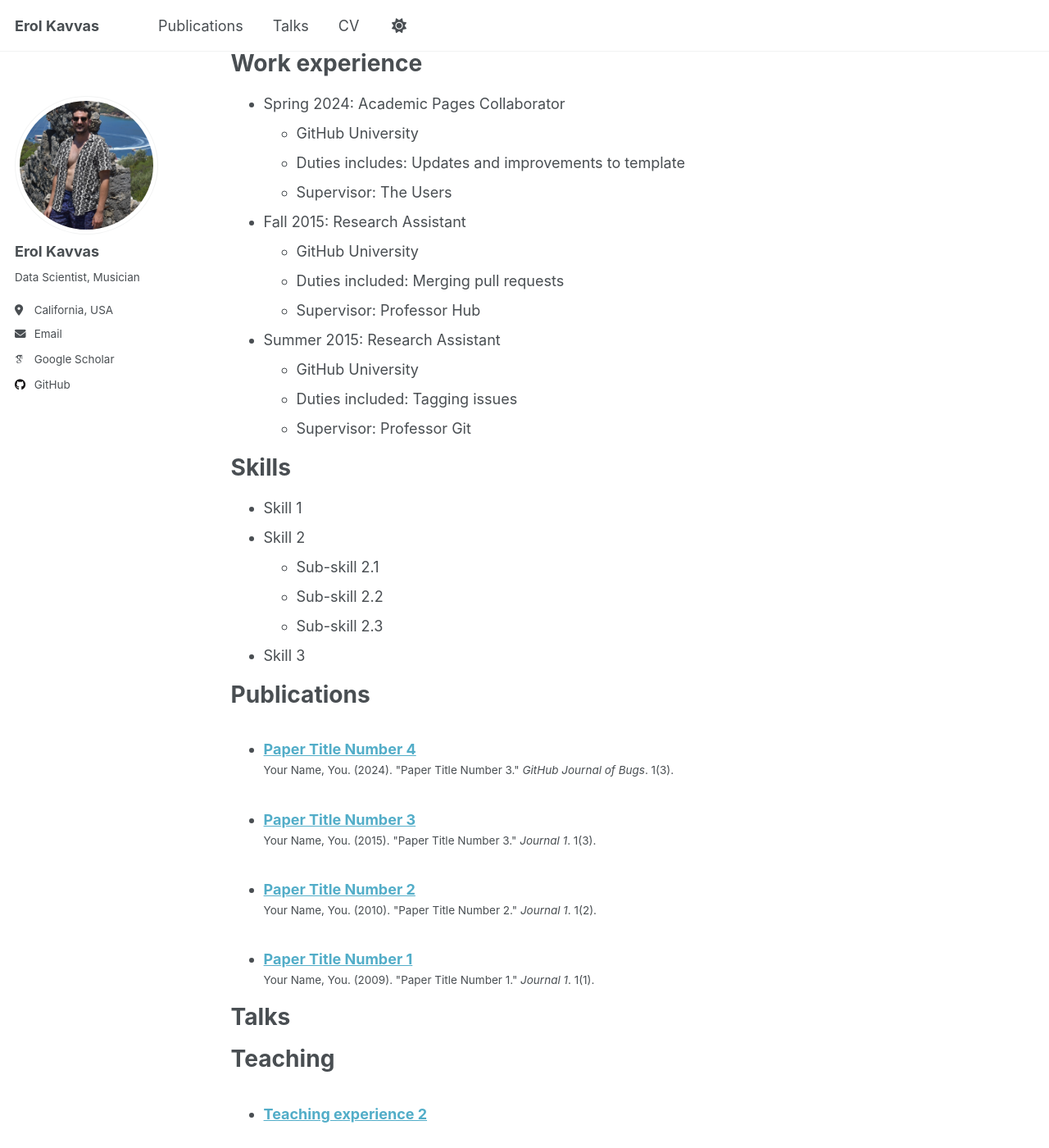
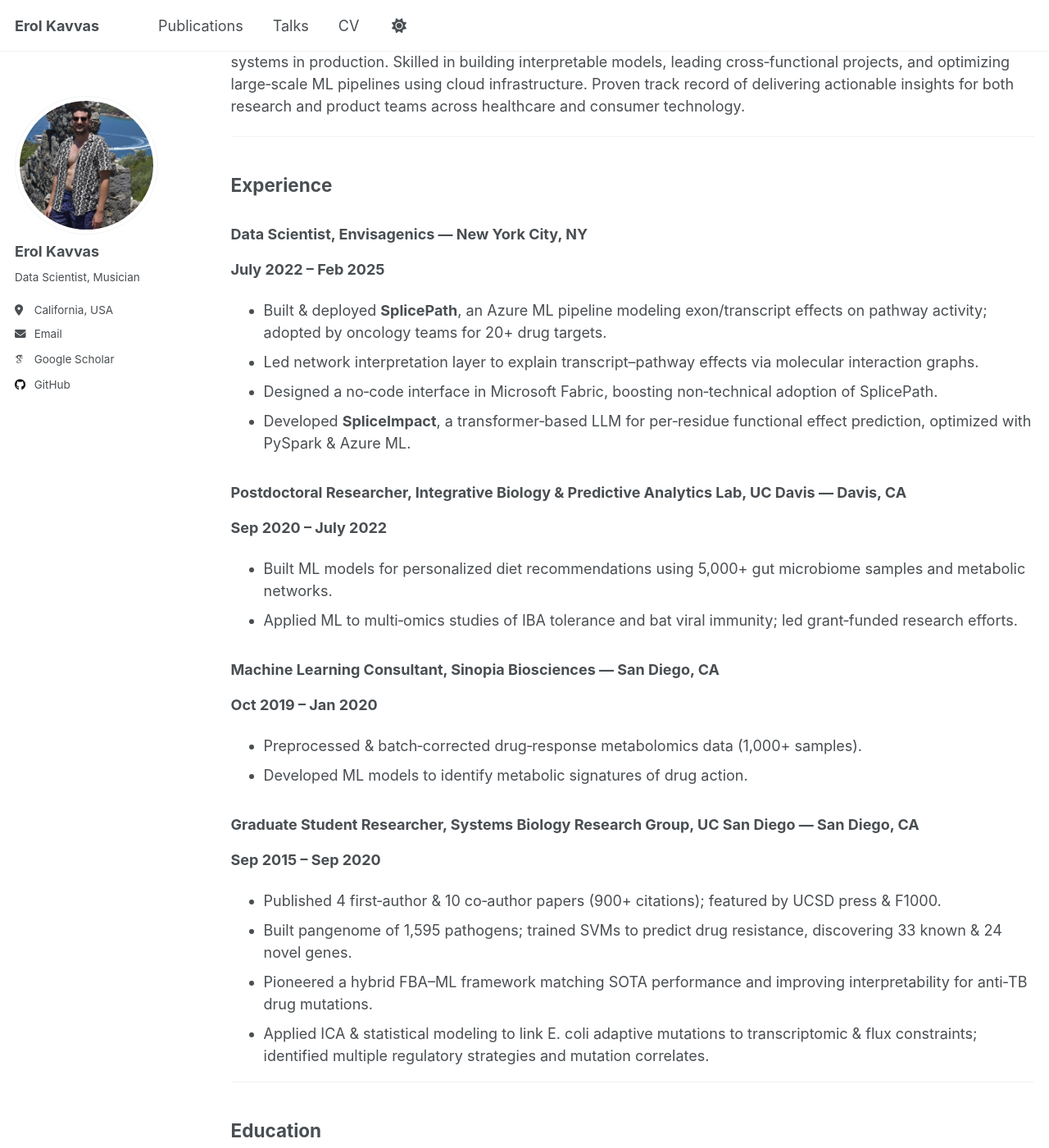
Before and after one commit to erolkavvas/erolkavvas.github.io, a Jekyll site: the page built from _pages/cv.md, in a window 1280 px wide and 1400 px high, scrolled down 249 px. Shown: the whole window at 82% size. Built offline with Jekyll 4.4.1, drawn with Linux system fonts in a browser that asks for light colours; some web fonts are replaced; a file with an impossible date is left out; some of the changed text lies outside the part shown.

Commit message:
update cv for reals

```diff
--- a/_pages/cv.md
+++ b/_pages/cv.md
@@ -9,56 +9,95 @@ redirect_from:
 
 {% include base_path %}
 
-Education
-======
-* Ph.D in Version Control Theory, GitHub University, 2018 (expected)
-* M.S. in Jekyll, GitHub University, 2014
-* B.S. in GitHub, GitHub University, 2012
+# Erol Kavvas
 
-Work experience
-======
-* Spring 2024: Academic Pages Collaborator
-  * GitHub University
-  * Duties includes: Updates and improvements to template
-  * Supervisor: The Users
+---
 
-* Fall 2015: Research Assistant
-  * GitHub University
-  * Duties included: Merging pull requests
-  * Supervisor: Professor Hub
+## Summary
 
-* Summer 2015: Research Assistant
-  * GitHub University
-  * Duties included: Tagging issues
-  * Supervisor: Professor Git
+Data scientist and machine learning researcher with experience developing and deploying scalable, end‑to‑end AI systems in production. Skilled in building interpretable models, leading cross‑functional projects, and optimizing large‑scale ML pipelines using cloud infrastructure. Proven track record of delivering actionable insights for both research and product teams across healthcare and consumer technology.
 
-Skills
-======
-* Skill 1
-* Skill 2
-  * Sub-skill 2.1
-  * Sub-skill 2.2
-  * Sub-skill 2.3
-* Skill 3
+---
 
-Publications
-======
-  <ul>{% for post in site.publications reversed %}
-    {% include archive-single-cv.html %}
-  {% endfor %}</ul>
+## Experience
 
-Talks
-======
-  <ul>{% for post in site.talks reversed %}
-    {% include archive-single-talk-cv.html  %}
-  {% endfor %}</ul>
+### Data Scientist, Envisagenics — New York City, NY
+**July 2022 – Feb 2025**
+- Built & deployed **SplicePath**, an Azure ML pipeline modeling exon/transcript effects on pathway activity; adopted by oncology teams for 20+ drug targets.
+- Led network interpretation layer to explain transcript–pathway effects via molecular interaction graphs.
+- Designed a no‑code interface in Microsoft Fabric, boosting non‑technical adoption of SplicePath.
+- Developed **SpliceImpact**, a transformer‑based LLM for per‑residue functional effect prediction, optimized with PySpark & Azure ML.
 
-Teaching
-======
-  <ul>{% for post in site.teaching reversed %}
-    {% include archive-single-cv.html %}
-  {% endfor %}</ul>
+### Postdoctoral Researcher, Integrative Biology & Predictive Analytics Lab, UC Davis — Davis, CA
+**Sep 2020 – July 2022**
+- Built ML models for personalized diet recommendations using 5,000+ gut microbiome samples and metabolic networks.
+- Applied ML to multi‑omics studies of IBA tolerance and bat viral immunity; led grant‑funded research efforts.
 
-Service and leadership
-======
-* Currently signed in to 43 different slack teams
+### Machine Learning Consultant, Sinopia Biosciences — San Diego, CA
+**Oct 2019 – Jan 2020**
+- Preprocessed & batch‑corrected drug‑response metabolomics data (1,000+ samples).
+- Developed ML models to identify metabolic signatures of drug action.
+
+### Graduate Student Researcher, Systems Biology Research Group, UC San Diego — San Diego, CA
+**Sep 2015 – Sep 2020**
+- Published 4 first‑author & 10 co‑author papers (900+ citations); featured by UCSD press & F1000.
+- Built pangenome of 1,595 pathogens; trained SVMs to predict drug resistance, discovering 33 known & 24 novel genes.
+- Pioneered a hybrid FBA–ML framework matching SOTA performance and improving interpretability for anti‑TB drug mutations.
+- Applied ICA & statistical modeling to link E. coli adaptive mutations to transcriptomic & flux constraints; identified multiple regulatory strategies and mutation correlates.
+
+---
+
+## Education
+
+**Ph.D. in Bioengineering**, University of California, San Diego
+Advisor: Bernhard Ø. Palsson
+Thesis: Biologically‑Interpretable Machine Learning for Microbial Genomics
+*2015 – 2020*
+
+**B.S. in Civil & Environmental Engineering**, University of California, Davis
+*2010 – 2015*
+
+---
+
+## Skills
+
+- **Programming & Tools:** Python (expert), R, SQL, Linux, C, Bash, Git, Docker
+- **Machine Learning:** PyTorch, scikit‑learn, LLMs, SVMs, interpretable ML (LIME, SHAP), deep learning, ensemble methods
+- **Data & Big‑Data:** pandas, NumPy, Matplotlib, PySpark, Azure ML, Microsoft Fabric
+- **Other:** NGS analysis, flux balance analysis, LaTeX, Matlab, Affinity Designer, Ableton
+
+---
+
+## Invited Talks
+
+- **Artificial Intelligence in Genomics**
+  Association of Gene Diagnostics Meeting, Potsdam, Germany (Sep 2019)
+  _Presented on integrating biochemical mechanisms with ML_
+
+- **Tuberculosis and Machine Learning**
+  4th Turning the Tide of Antimicrobial Resistance, Oslo, Norway (Nov 2019)
+  _Presented on ML approaches for identifying M. tuberculosis drug‑resistance genes_
+
+---
+
+## Selected Publications
+
+1. Kavvas **E.**, et al. (2022) Laboratory evolution reveals unifying systems‑level principles of adaptation. *MSystems*.
+2. Kavvas **E.**, et al. (2020) A biochemically‑interpretable ML classifier for microbial GWAS. *Nature Communications*.
+3. [Additional entries as desired; full list on Google Scholar](https://scholar.google.com/citations?user=7kVg1RMAAAAJ&hl=en)
+
+---
+
+## References
+
+- **Bernhard Ø. Palsson, Ph.D.**
+  Distinguished Professor, UC San Diego
+  palsson@ucsd.edu
+
+- **Martin Ackermann, Ph.D.**
+  Co‑Founder & CTO, Envisagenics
+  makerman@envisagenics.com
+
+- **Ilias Tagkopoulos, Ph.D.**
+  Associate Professor, UC Davis
+  itagkopoulos@ucdavis.edu
```
